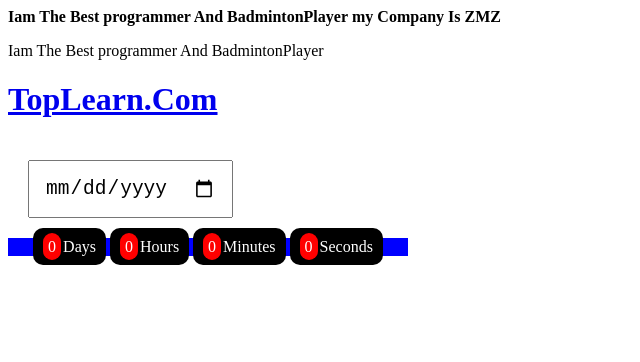
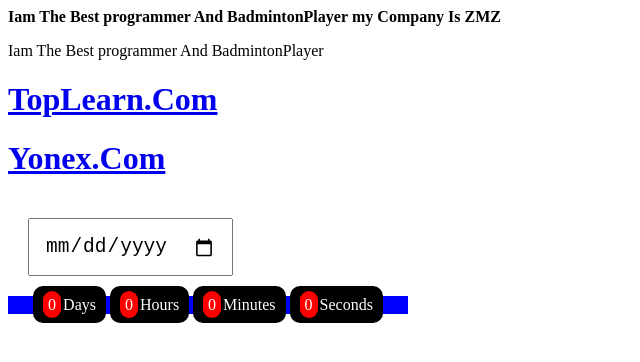
Before and after one commit to mzn1381/Test, a plain HTML site: page index.html in a window 1280 px wide. Shown: the whole page, without its empty margins (0-640 px from the left). Drawn offline with Linux system fonts and the light colour scheme.

Commit message:
Yonex.come

```diff
--- a/index.html
+++ b/index.html
@@ -40,6 +40,7 @@
     <b>my Company Is ZMZ</b>
     <p>Iam The Best programmer And BadmintonPlayer</p>
     <h1><a href="https://toplearn.com">TopLearn.Com</a></h1>
+    <h1><a href="https://Yonex.com">Yonex.Com</a></h1>
     <div>
         <input type="date" name="endDate">
         <div class="clock">
```
